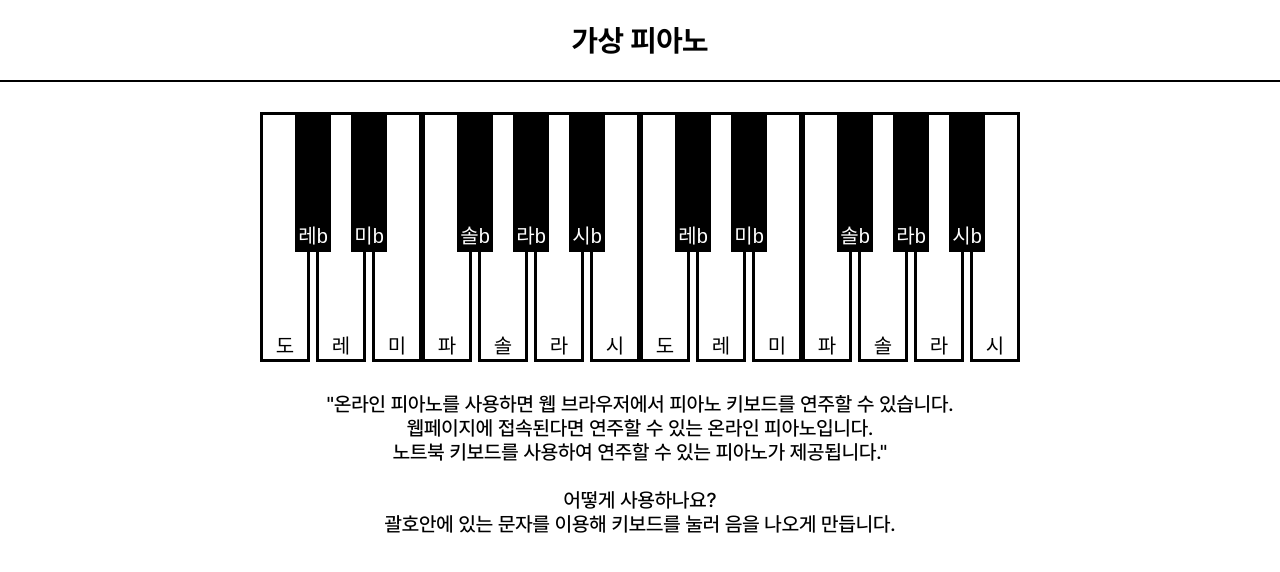
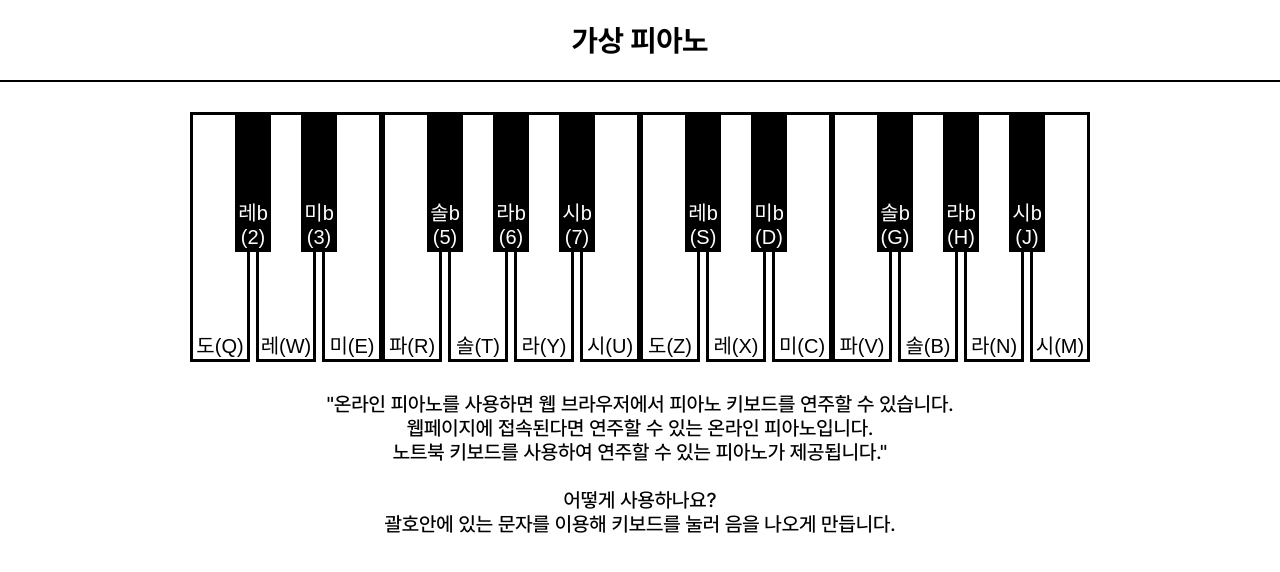
Before and after one commit to whdjh/OnlinePiano, a Next.js app in the folder next-version/: page / in a window 1280 px wide. Shown: the top 572 px of the page. Built offline with nearby package versions, Linux system fonts and the light colour scheme.

Commit message:
feat: 키에 타자판 추가

```diff
--- a/next-version/src/components/Piano.module.css
+++ b/next-version/src/components/Piano.module.css
@@ -16,13 +16,13 @@
 }
 
 .black {
+  height: 50px;
+  width: 25px;
   display: flex;
   align-items: end;
   justify-content: center;
   background: var(--black);
   color: var(--white);
-  height: 40px;
-  width: 25px;
   margin-left: -13px;
   margin-right: -13px;
   z-index: 100;
@@ -44,7 +44,7 @@
   }
 
   .key {
-    width: 50px;
+    width: 60px;
     height: 250px;
     font-size: 20px;
   }
--- a/next-version/src/type/keyFrequency.ts
+++ b/next-version/src/type/keyFrequency.ts
@@ -1,27 +1,27 @@
 export const keyFrequency = [
-  { label: '도', frequency: 261.00 },
-  { label: '레b', frequency: 277.00 },
-  { label: '레', frequency: 294.00 },
-  { label: '미b', frequency: 311.00 },
-  { label: '미', frequency: 330.00 },
-  { label: '파', frequency: 349.00 },
-  { label: '솔b', frequency: 370.00 },
-  { label: '솔', frequency: 392.00 },
-  { label: '라b', frequency: 415.00 },
-  { label: '라', frequency: 440.00 },
-  { label: '시b', frequency: 466.00 },
-  { label: '시', frequency: 494.00 },
+  { label: '도(Q)', frequency: 261.00 },
+  { label: '레b (2)', frequency: 277.00 },
+  { label: '레(W)', frequency: 294.00 },
+  { label: '미b (3)', frequency: 311.00 },
+  { label: '미(E)', frequency: 330.00 },
+  { label: '파(R)', frequency: 349.00 },
+  { label: '솔b (5)', frequency: 370.00 },
+  { label: '솔(T)', frequency: 392.00 },
+  { label: '라b (6)', frequency: 415.00 },
+  { label: '라(Y)', frequency: 440.00 },
+  { label: '시b (7)', frequency: 466.00 },
+  { label: '시(U)', frequency: 494.00 },
 
-  { label: '도', frequency: 523.00 },
-  { label: '레b', frequency: 554.00 },
-  { label: '레', frequency: 587.00 },
-  { label: '미b', frequency: 622.00 },
-  { label: '미', frequency: 659.00 },
-  { label: '파', frequency: 698.00 },
-  { label: '솔b', frequency: 740.00 },
-  { label: '솔', frequency: 784.00 },
-  { label: '라b', frequency: 830.00 },
-  { label: '라', frequency: 880.00 },
-  { label: '시b', frequency: 932.00 },
-  { label: '시', frequency: 988.00 }
+  { label: '도(Z)', frequency: 523.00 },
+  { label: '레b (S)', frequency: 554.00 },
+  { label: '레(X)', frequency: 587.00 },
+  { label: '미b (D)', frequency: 622.00 },
+  { label: '미(C)', frequency: 659.00 },
+  { label: '파(V)', frequency: 698.00 },
+  { label: '솔b (G)', frequency: 740.00 },
+  { label: '솔(B)', frequency: 784.00 },
+  { label: '라b (H)', frequency: 830.00 },
+  { label: '라(N)', frequency: 880.00 },
+  { label: '시b (J)', frequency: 932.00 },
+  { label: '시(M)', frequency: 988.00 }
 ];
```
